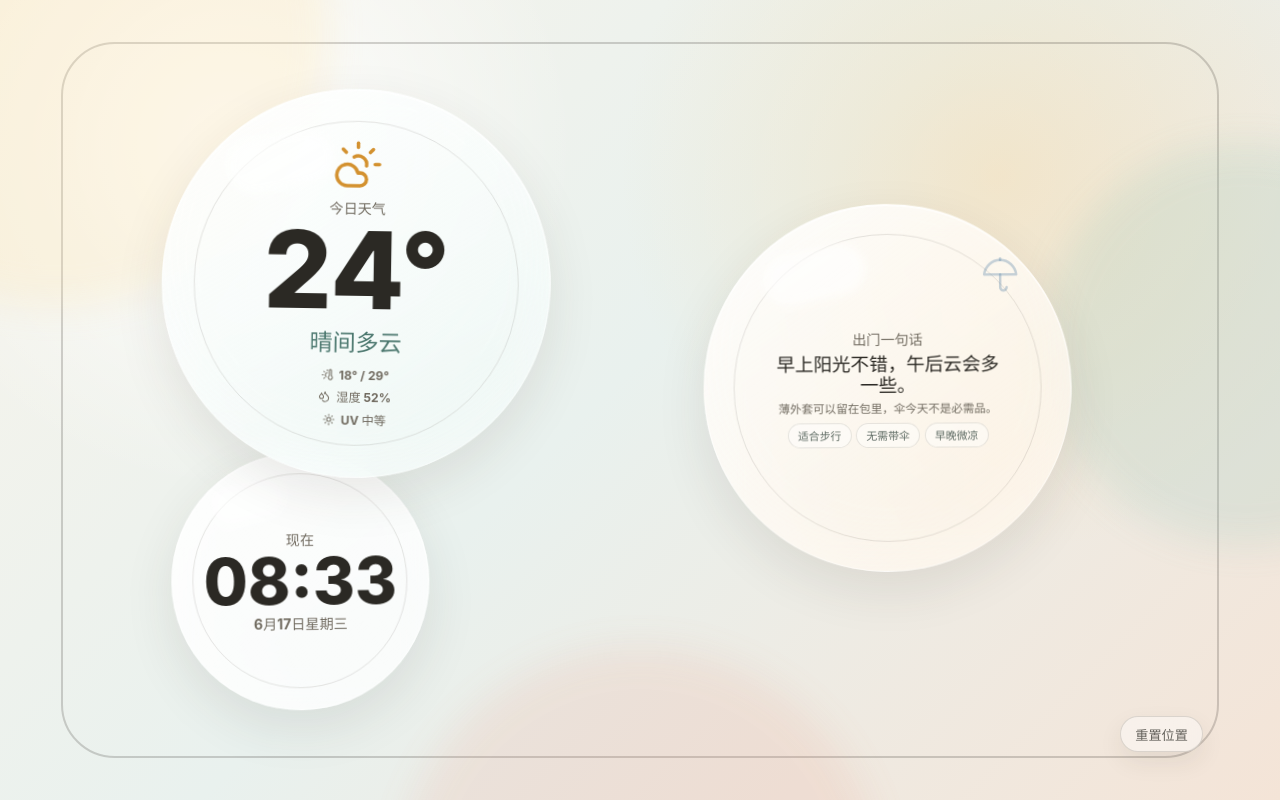
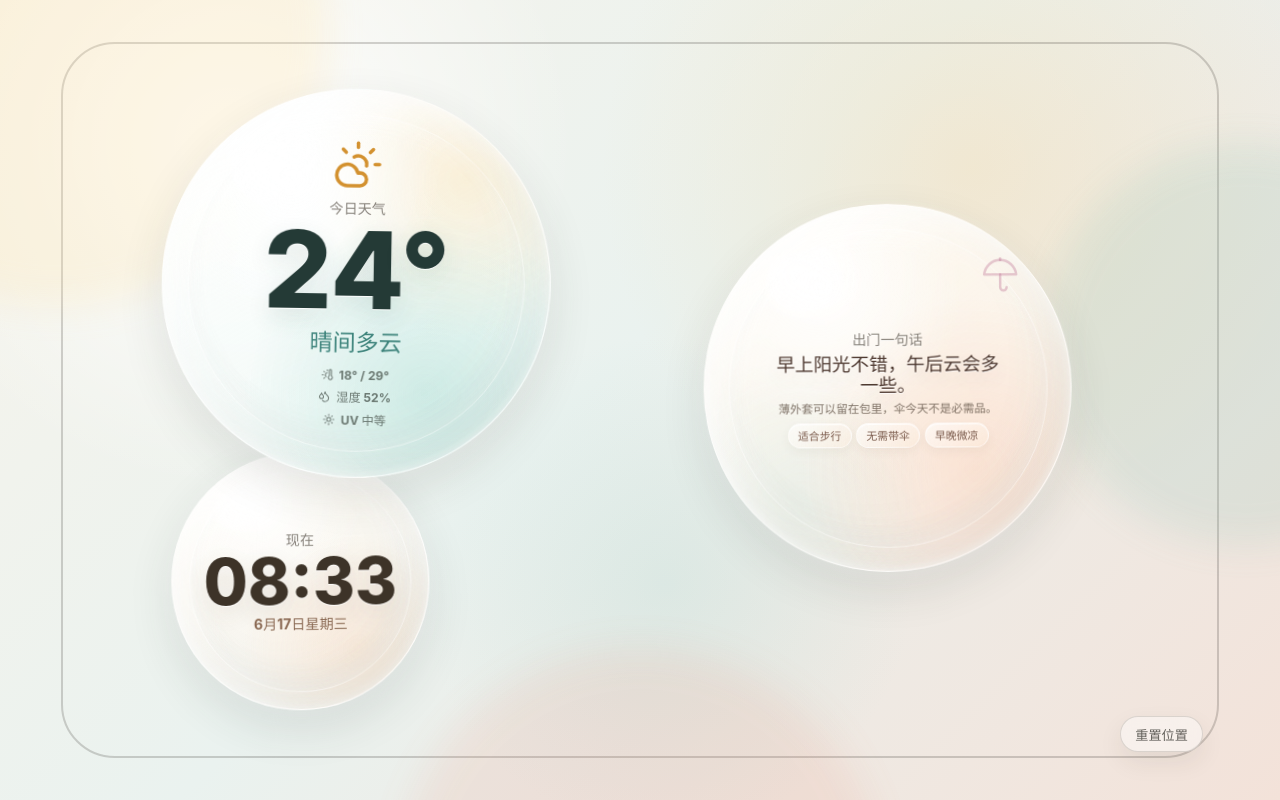
Before and after one commit to wtfllix/Bublink, a React (Vite) app: page / in a window 1280 px wide. Built offline with nearby package versions, Linux system fonts and the light colour scheme.

Commit message:
Refresh kiosk styling with warmer glassmorphism

```diff
--- a/src/styles.css
+++ b/src/styles.css
@@ -8,9 +8,13 @@
   text-rendering: optimizeLegibility;
   -webkit-font-smoothing: antialiased;
   --ink: #2b2924;
-  --muted: #716b60;
-  --glass: rgba(255, 255, 255, 0.58);
-  --line: rgba(56, 50, 42, 0.22);
+  --soft-ink: #3f3a31;
+  --muted: #756f64;
+  --glass: rgba(255, 255, 255, 0.48);
+  --line: rgba(255, 255, 255, 0.64);
+  --sun: #d58b24;
+  --aqua: #3d837b;
+  --berry: #b86b8d;
 }
 
 * {
@@ -39,9 +43,10 @@ select {
   height: 100vh;
   overflow: hidden;
   background:
-    radial-gradient(circle at 18% 18%, rgba(255, 255, 255, 0.9), transparent 28%),
-    radial-gradient(circle at 78% 22%, rgba(255, 210, 142, 0.34), transparent 32%),
-    linear-gradient(135deg, #f8f4eb 0%, #e9f1ee 48%, #f4e4d7 100%);
+    radial-gradient(circle at 18% 18%, rgba(255, 255, 255, 0.92), transparent 28%),
+    radial-gradient(circle at 76% 21%, rgba(255, 210, 142, 0.28), transparent 32%),
+    radial-gradient(circle at 52% 73%, rgba(162, 211, 205, 0.22), transparent 28%),
+    linear-gradient(135deg, #f8f4eb 0%, #eaf2ef 47%, #f3e2d9 100%);
 }
 
 .kiosk-shell::before {
@@ -116,57 +121,77 @@ select {
   color: var(--ink);
   isolation: isolate;
   overflow: hidden;
-  border: 1px solid rgba(255, 255, 255, 0.58);
+  border: 1px solid rgba(255, 255, 255, 0.74);
   background:
-    linear-gradient(145deg, rgba(255, 255, 255, 0.76), rgba(255, 255, 255, 0.28)),
+    radial-gradient(circle at 32% 24%, rgba(255, 255, 255, 0.94), rgba(255, 255, 255, 0.3) 34%, transparent 58%),
+    radial-gradient(circle at 72% 76%, rgba(255, 230, 190, 0.28), transparent 42%),
+    linear-gradient(145deg, rgba(255, 255, 255, 0.68), rgba(255, 255, 255, 0.18)),
     var(--glass);
   box-shadow:
-    inset 0 1px 0 rgba(255, 255, 255, 0.8),
-    inset 0 -22px 52px rgba(255, 255, 255, 0.26),
-    0 18px 50px rgba(55, 48, 38, 0.1);
-  backdrop-filter: blur(18px) saturate(1.16);
-  -webkit-backdrop-filter: blur(18px) saturate(1.16);
+    inset 16px 18px 34px rgba(255, 255, 255, 0.68),
+    inset -18px -24px 48px rgba(108, 126, 118, 0.1),
+    inset 0 -2px 8px rgba(255, 255, 255, 0.55),
+    0 18px 45px rgba(47, 55, 49, 0.12),
+    0 4px 14px rgba(255, 255, 255, 0.3);
+  backdrop-filter: blur(20px) saturate(1.22);
+  -webkit-backdrop-filter: blur(20px) saturate(1.22);
 }
 
 .info-bubble::before {
   position: absolute;
-  inset: 8%;
+  inset: 6.5%;
   z-index: -1;
   content: "";
   border: 1px solid var(--line);
   border-radius: inherit;
-  opacity: 0.58;
+  opacity: 0.72;
+  box-shadow:
+    inset 0 0 24px rgba(255, 255, 255, 0.34),
+    inset 0 -14px 24px rgba(120, 140, 132, 0.06);
 }
 
 .info-bubble::after {
   position: absolute;
-  left: 16%;
+  left: 17%;
   top: 12%;
-  width: 28%;
-  height: 14%;
+  width: 31%;
+  height: 16%;
   content: "";
   border-radius: 999px;
-  background: rgba(255, 255, 255, 0.58);
-  filter: blur(4px);
-  transform: rotate(-12deg);
+  background:
+    radial-gradient(circle at 28% 36%, rgba(255, 255, 255, 0.98), rgba(255, 255, 255, 0.5) 45%, transparent 72%);
+  filter: blur(3px);
+  opacity: 0.86;
+  transform: rotate(-14deg);
 }
 
 .bubble-clock {
   border-radius: 50%;
+  background:
+    radial-gradient(circle at 34% 22%, rgba(255, 255, 255, 0.98), transparent 38%),
+    radial-gradient(circle at 72% 76%, rgba(255, 203, 161, 0.27), transparent 43%),
+    linear-gradient(150deg, rgba(255, 250, 240, 0.72), rgba(246, 229, 218, 0.26)),
+    rgba(255, 255, 255, 0.5);
 }
 
 .bubble-weather {
   border-radius: 50%;
   background:
-    linear-gradient(150deg, rgba(255, 255, 255, 0.84), rgba(221, 243, 238, 0.36)),
-    rgba(255, 255, 255, 0.52);
+    radial-gradient(circle at 33% 23%, rgba(255, 255, 255, 0.98), transparent 37%),
+    radial-gradient(circle at 68% 78%, rgba(117, 198, 184, 0.28), transparent 45%),
+    radial-gradient(circle at 78% 22%, rgba(255, 194, 96, 0.22), transparent 38%),
+    linear-gradient(150deg, rgba(255, 255, 255, 0.76), rgba(218, 244, 239, 0.32)),
+    rgba(255, 255, 255, 0.5);
 }
 
 .bubble-advice {
   border-radius: 50%;
   background:
-    linear-gradient(145deg, rgba(255, 255, 255, 0.78), rgba(255, 230, 197, 0.34)),
-    rgba(255, 255, 255, 0.54);
+    radial-gradient(circle at 32% 22%, rgba(255, 255, 255, 0.96), transparent 37%),
+    radial-gradient(circle at 74% 72%, rgba(246, 178, 142, 0.26), transparent 46%),
+    radial-gradient(circle at 26% 82%, rgba(178, 215, 203, 0.2), transparent 36%),
+    linear-gradient(145deg, rgba(255, 252, 244, 0.74), rgba(255, 226, 211, 0.28)),
+    rgba(255, 255, 255, 0.52);
 }
 
 .bubble-drift {
@@ -183,10 +208,11 @@ select {
 }
 
 .eyebrow {
-  color: var(--muted);
+  color: rgba(87, 81, 70, 0.72);
   font-size: clamp(0.8rem, 1.1vw, 1rem);
   font-weight: 700;
   letter-spacing: 0;
+  text-shadow: 0 1px 0 rgba(255, 255, 255, 0.72);
 }
 
 .clock-content {
@@ -195,13 +221,17 @@ select {
 }
 
 .clock-content strong {
+  color: #3d3328;
   font-size: clamp(2.65rem, 5vw, 4.4rem);
   font-weight: 780;
   line-height: 0.94;
+  text-shadow:
+    0 1px 0 rgba(255, 255, 255, 0.82),
+    0 8px 22px rgba(95, 73, 53, 0.11);
 }
 
 .clock-content span:last-child {
-  color: var(--muted);
+  color: #8a6953;
   font-size: clamp(0.82rem, 1.1vw, 1.05rem);
   font-weight: 650;
 }
@@ -219,13 +249,17 @@ select {
 }
 
 .weather-content strong {
+  color: #243a36;
   font-size: clamp(4.1rem, 8.4vw, 7rem);
   font-weight: 790;
   line-height: 0.85;
+  text-shadow:
+    0 1px 0 rgba(255, 255, 255, 0.85),
+    0 9px 24px rgba(30, 84, 77, 0.12);
 }
 
 .condition {
-  color: #4b776e;
+  color: var(--aqua);
   font-size: clamp(1.05rem, 1.8vw, 1.55rem);
   font-weight: 760;
 }
@@ -234,7 +268,7 @@ select {
   display: grid;
   gap: 0.3rem;
   margin-top: 0.12rem;
-  color: var(--muted);
+  color: rgba(83, 95, 88, 0.82);
   font-size: clamp(0.72rem, 0.95vw, 0.88rem);
   font-weight: 680;
 }
@@ -270,20 +304,24 @@ select {
   top: 0;
   width: clamp(2rem, 3vw, 3.1rem);
   height: clamp(2rem, 3vw, 3.1rem);
-  color: rgba(89, 132, 168, 0.34);
+  color: rgba(184, 107, 141, 0.34);
   stroke-width: 1.55;
 }
 
 .advice-content strong {
+  color: #4d382f;
   max-width: 100%;
   font-size: clamp(1rem, 1.45vw, 1.5rem);
   font-weight: 800;
   line-height: 1.18;
+  text-shadow:
+    0 1px 0 rgba(255, 255, 255, 0.82),
+    0 8px 20px rgba(94, 61, 46, 0.1);
 }
 
 .advice-content > span:not(.eyebrow) {
   max-width: 95%;
-  color: var(--muted);
+  color: rgba(92, 78, 65, 0.78);
   font-size: clamp(0.72rem, 0.86vw, 0.84rem);
   font-weight: 650;
   line-height: 1.28;
@@ -302,12 +340,16 @@ select {
   align-items: center;
   min-height: 1.55rem;
   padding: 0 0.58rem;
-  border: 1px solid rgba(74, 68, 56, 0.13);
+  border: 1px solid rgba(255, 255, 255, 0.52);
   border-radius: 999px;
-  background: rgba(255, 255, 255, 0.42);
-  color: #5d6a62;
+  background:
+    linear-gradient(145deg, rgba(255, 255, 255, 0.62), rgba(255, 236, 218, 0.35));
+  color: #7a5a4b;
   font-size: clamp(0.68rem, 0.82vw, 0.8rem);
   font-weight: 740;
+  box-shadow:
+    inset 0 1px 0 rgba(255, 255, 255, 0.74),
+    0 4px 10px rgba(89, 68, 50, 0.06);
 }
 
 .layout-reset {
```
